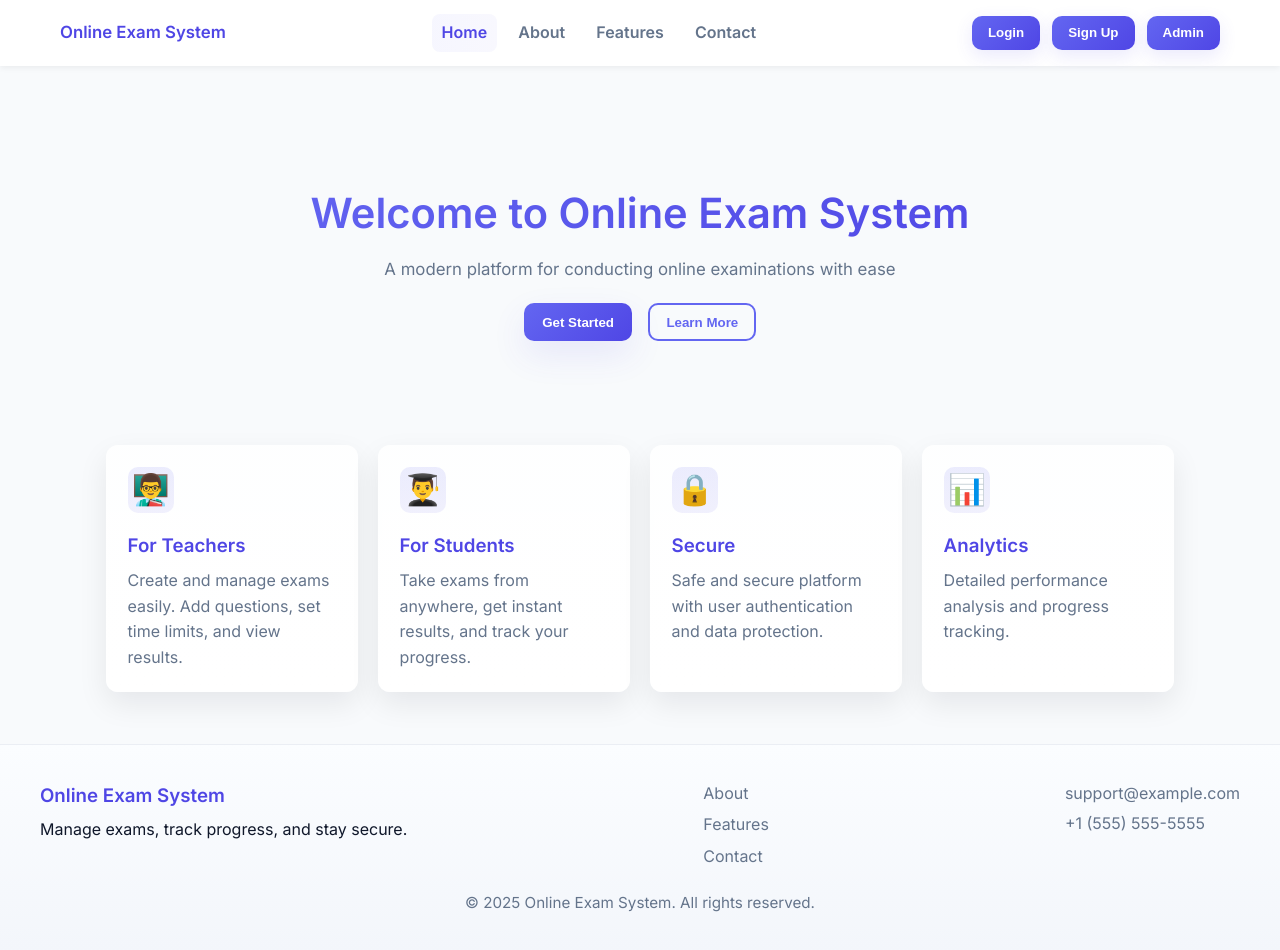
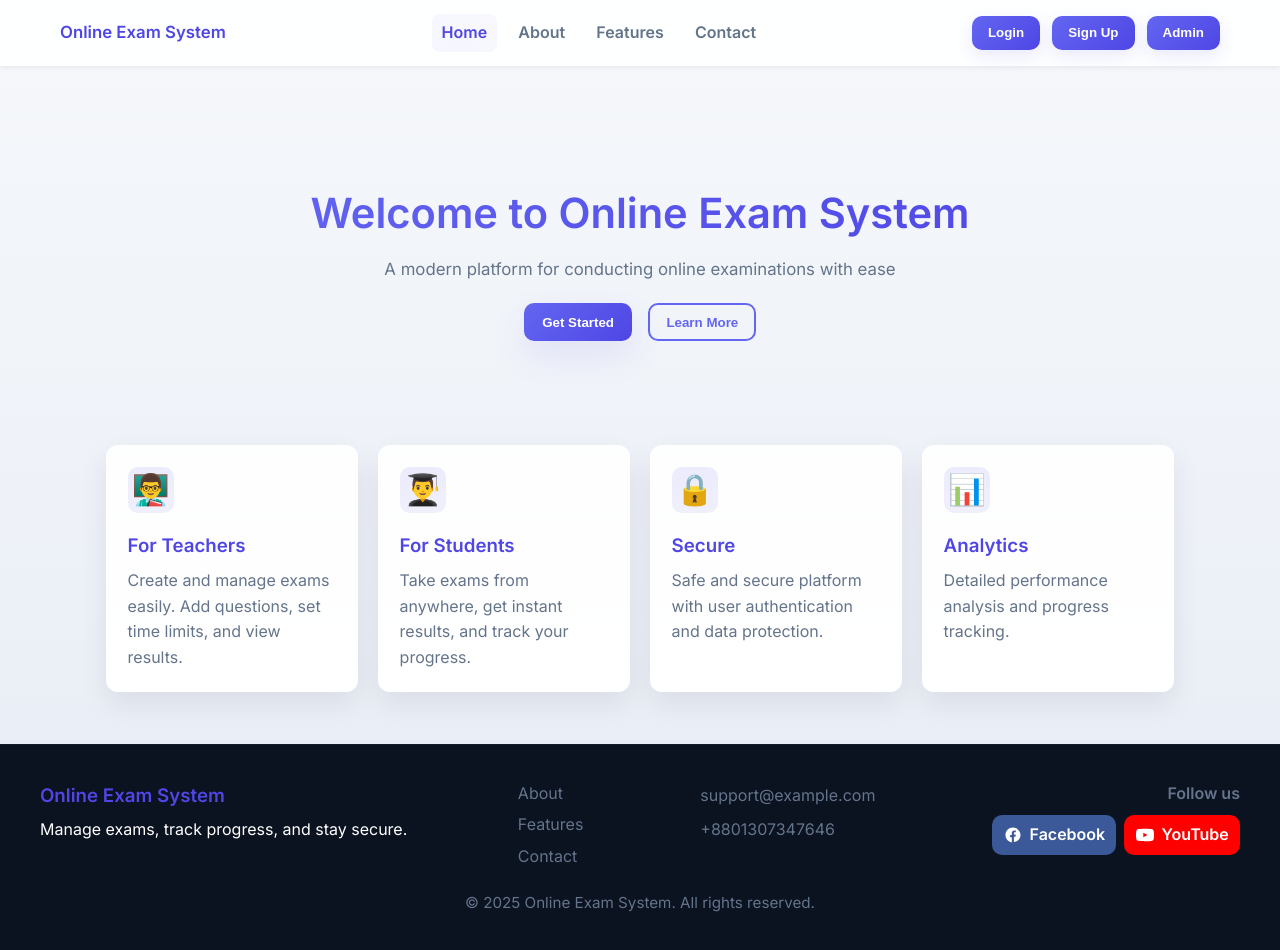
Before and after one commit to Nuruzzaman-Nuru/Online_exam_system, a plain HTML site: page index.html in a window 1280 px wide. Drawn offline with Linux system fonts and the light colour scheme.

Commit message:
Make footer contact links clickable; darken footer background and style contact links

```diff
--- a/index.html
+++ b/index.html
@@ -244,8 +244,23 @@
                 <a href="#contact">Contact</a>
             </div>
             <div class="footer-contact">
-                <p>support@example.com</p>
-                <p>+1 (555) 555-5555</p>
+                <a class="contact-link" href="mailto:support@example.com">support@example.com</a>
+                <a class="contact-link" href="tel:+8801307347646">+8801307347646</a>
+            </div>
+            <div class="footer-social">
+                <p class="follow">Follow us</p>
+                <div class="social-links">
+                    <a class="social-btn fb" href="https://facebook.com" target="_blank" rel="noopener noreferrer" aria-label="Follow us on Facebook">
+                        <!-- Facebook SVG -->
+                        <svg class="social-icon" width="18" height="18" viewBox="0 0 24 24" fill="none" xmlns="http://www.w3.org/2000/svg"><path d="M22 12.07C22 6.48 17.52 2 11.93 2S2 6.48 2 12.07c0 5.02 3.66 9.17 8.44 9.93v-7.03H8.2v-2.9h2.24V9.41c0-2.22 1.32-3.44 3.35-3.44.97 0 1.98.17 1.98.17v2.18h-1.12c-1.11 0-1.46.69-1.46 1.4v1.67h2.5l-.4 2.9h-2.1v7.03C18.34 21.24 22 17.09 22 12.07z" fill="#fff"/></svg>
+                        <span>Facebook</span>
+                    </a>
+                    <a class="social-btn yt" href="https://youtube.com" target="_blank" rel="noopener noreferrer" aria-label="Follow us on YouTube">
+                        <!-- YouTube SVG -->
+                        <svg class="social-icon" width="18" height="18" viewBox="0 0 24 24" fill="none" xmlns="http://www.w3.org/2000/svg"><path d="M23.5 6.2a2.8 2.8 0 0 0-1.96-1.98C19.86 3.5 12 3.5 12 3.5s-7.86 0-9.54.72A2.8 2.8 0 0 0 .5 6.2 29.9 29.9 0 0 0 0 12a29.9 29.9 0 0 0 .5 5.8 2.8 2.8 0 0 0 1.96 1.98C4.14 20.5 12 20.5 12 20.5s7.86 0 9.54-.72a2.8 2.8 0 0 0 1.96-1.98A29.9 29.9 0 0 0 24 12a29.9 29.9 0 0 0-.5-5.8zM9.75 15.02v-6l5.5 3-5.5 3z" fill="#fff"/></svg>
+                        <span>YouTube</span>
+                    </a>
+                </div>
             </div>
         </div>
         <div class="footer-bottom">&copy; <span id="year"></span> Online Exam System. All rights reserved.</div>
--- a/style.updated.css
+++ b/style.updated.css
@@ -19,7 +19,7 @@
 
 *{box-sizing:border-box;margin:0;padding:0}
 html,body{height:100%}
-body{font-family:Inter,system-ui,-apple-system,Segoe UI,Roboto,'Helvetica Neue',Arial;color:var(--text);background:var(--bg);line-height:1.6;-webkit-font-smoothing:antialiased}
+body{font-family:Inter,system-ui,-apple-system,Segoe UI,Roboto,'Helvetica Neue',Arial;color:var(--text);background:linear-gradient(180deg,#f6f8fb,#e9eef6);line-height:1.6;-webkit-font-smoothing:antialiased}
 
 /* Container helper */
 .container{max-width:var(--max-w);margin:0 auto;padding:0 1rem}
@@ -91,12 +91,28 @@ body{font-family:Inter,system-ui,-apple-system,Segoe UI,Roboto,'Helvetica Neue',
 .option input{margin-right:.65rem}
 
 /* Footer */
-.site-footer{background:linear-gradient(180deg,#fbfdff 0%,#f3f6fb 100%);border-top:1px solid rgba(15,23,42,0.03);padding:2.25rem 1rem;margin-top:2.25rem}
+.site-footer{background:#0b1220;border-top:1px solid rgba(255,255,255,0.04);padding:2.25rem 1rem;margin-top:2.25rem;color:#fff}
 .footer-inner{max-width:var(--max-w);margin:0 auto;display:flex;justify-content:space-between;gap:1rem;flex-wrap:wrap;align-items:flex-start}
 .footer-brand h3{color:var(--primary-dark);margin-bottom:.35rem}
 .footer-links a{display:block;color:var(--muted);text-decoration:none;margin-bottom:.35rem}
 .footer-contact p{color:var(--muted);margin-bottom:.25rem}
+.footer-contact .contact-link{display:block;color:var(--muted);text-decoration:none;margin-bottom:.25rem;padding:.12rem .4rem;border-radius:6px}
+.footer-contact .contact-link:hover{background:rgba(255,255,255,0.03);color:#fff}
 .footer-bottom{text-align:center;color:var(--muted);margin-top:1rem;font-size:.95rem}
+
+/* Footer social buttons */
+.footer-social{display:flex;flex-direction:column;gap:.5rem;align-items:flex-end}
+.footer-social .follow{font-weight:700;color:var(--muted);margin:0}
+.social-links{display:flex;gap:.5rem}
+.social-btn{display:inline-flex;align-items:center;gap:.5rem;padding:.45rem .7rem;border-radius:10px;color:#fff;text-decoration:none;font-weight:700}
+.social-btn .social-icon{display:block}
+.social-btn.fb{background:#3b5998}
+.social-btn.yt{background:#ff0000}
+
+@media (max-width:880px){
+  .footer-inner{flex-direction:column;align-items:center;text-align:center}
+  .footer-social{align-items:center}
+}
 
 /* Overlay / credential popup */
 .overlay{position:fixed;inset:0;display:flex;align-items:center;justify-content:center;background:rgba(2,6,23,0.5);z-index:2000}
```
